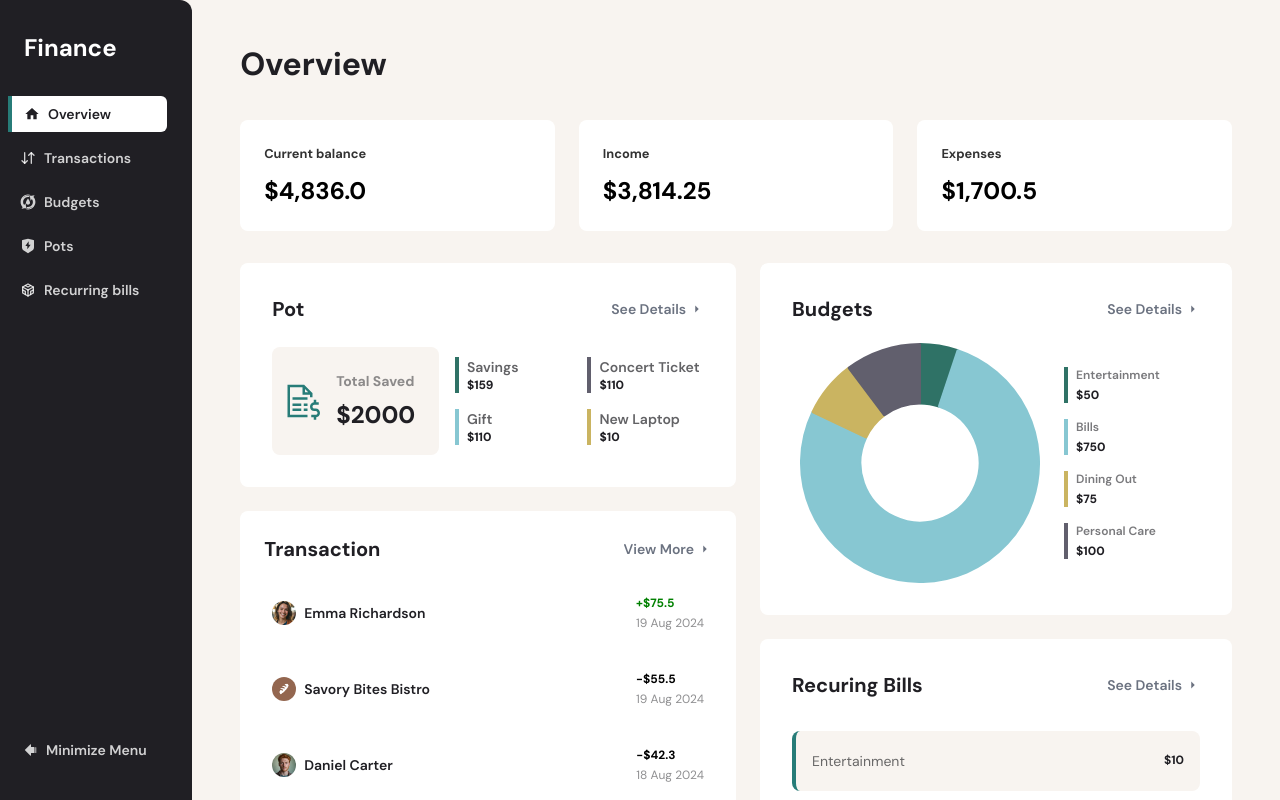
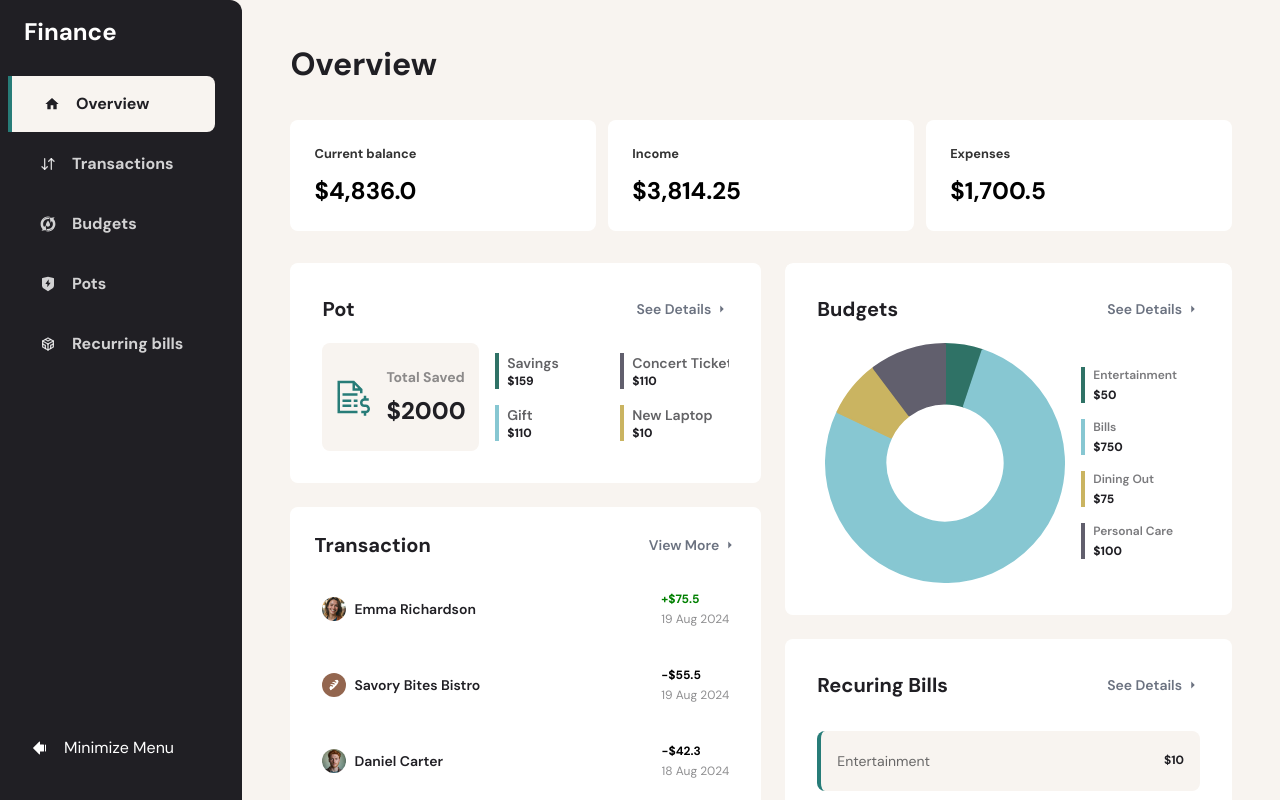
Before and after one commit to SandyAbasman/Personal-finance-app, a React (Vite) app: page / in a window 1280 px wide. Built offline with nearby package versions, Linux system fonts and the light colour scheme.

Commit message:
layout changes

```diff
--- a/src/App.jsx
+++ b/src/App.jsx
@@ -12,7 +12,7 @@ import ErrorPage from './pages/404'
 function App() {
   return (
     <div className=" w-screen h-screen flex   bg-background justify-start  flex-row">
-      <div className=" h-auto  hidden md:block">
+      <div className="w-[300px] h-full hidden md:flex  ">
         <Sidebar />
       </div>
 
--- a/src/component/BudgetBox.jsx
+++ b/src/component/BudgetBox.jsx
@@ -16,8 +16,8 @@ export default function BudgetBox() {
     <div className=" h-auto flex w-full flex-col justify-between gap-250  bg-white  items-start self-stretch flex-1 p-400 rounded-lg">
       <UpperBox title="Budgets" leftText="See Details" />
 
-      <div className="gap-[1rem] flex-1 flex flex-row justify-between items-center  self-stretch py-0 p-100">
-        <div className=" w-[240px] h-[240px] flex-shrink-0  ">
+      <div className="gap-[1rem] flex-1 flex md:flex-row flex-col justify-center md:justify-between items-center  self-stretch py-0 p-100">
+        <div className=" md:w-[240px] md:h-[240px] w-[150px] h-[150px] flex flex-col gap-[0.5rem] items-center self-stretch justify-center flex-shrink-0  ">
           <Doughnut
             data={{
               labels: data.budgets.map((name) => name.category),
@@ -32,13 +32,13 @@ export default function BudgetBox() {
             }}
           ></Doughnut>
         </div>
-        <div className=" w-1/2 flex flex-col gap-200 item-start justify-center p-2 ">
+        <div className=" md:flex md:flex-col grid gap-200 md:item-start md:item-center   md:justify-center w-full h-auto  grid-cols-2  ">
           {data.budgets.slice(0, 5).map((legend) => {
             return (
               <div
                 key={legend.name}
                 style={{ borderColor: legend.theme }}
-                className={`flex flex-col pl-2 justify-between item-start gap-1 border-l-4   `}
+                className={`flex flex-col pl-2 justify-between item-start gap-50 border-l-[4px]   `}
               >
                 <p className="text-blue/60 text-nowrap text-xs font-semibold  ">
                   {legend.category}
--- a/src/component/Pot.jsx
+++ b/src/component/Pot.jsx
@@ -5,7 +5,7 @@ import UpperBox from './UpperBox'
 
 export default function Pot() {
   return (
-    <div className="flex  flex-col justify-between md:gap-6 gap-2 w-full h-auto item-start self-stretch  bg-white  p-400 rounded-lg">
+    <div className="flex  flex-col justify-between  gap-250 w-full h-auto item-start self-stretch  bg-white  p-400 rounded-lg">
       <UpperBox title="Pot" leftText="See Details" />
       <div className="flex  flex-col  md:flex-row justify-between gap-4 items-center w-full h-auto ">
         <div className="md:w-2/5 w-full h-auto flex flex-row  bg-background justify-start rounded-lg items-center gap-4 py-6 p-2">
--- a/src/component/Sidebar.jsx
+++ b/src/component/Sidebar.jsx
@@ -15,10 +15,10 @@ function NavLink({ icon, text }) {
 
   return (
     <div
-      className={`${text?.toLowerCase() == currentpath && ' bg-white border-l-4 group   border-green text-blue'} flex flex-rol gap-2 group hover:cursor-pointer justify-start items-center py-2 pr-7 hover:border-l-4 hover:border-green pl-3 font-semibold rounded-tr-md rounded-br-md  hover:bg-white hover:text-blue`}
+      className={`${text?.toLowerCase() == currentpath && ' bg-background border-l-4 group    border-green  text-blue'}  py-200 px-400 flex  flex-row justify-start  items-center   group hover:cursor-pointer    gap-200 hover:border-l-4  hover:border-green   rounded-tr-lg rounded-br-lg  hover:bg-background hover:text-blue`}
     >
-      <span className="group-hover:text-green group-active:text-green">{icon}</span>
-      <p className="text-sm text-nowrap">{text}</p>
+      <span className="group-hover:text-green  group-active:text-green">{icon}</span>
+      <p className="text-[1rem] font-[700] flex-1 text-nowrap">{text}</p>
     </div>
   )
 }
@@ -33,10 +33,10 @@ export default function Sidebar() {
   return isOpen ? (
     <div
       className={
-        ' h-full py-4 pb-8 px-2  pr-300 flex  flex-col gap-300 justify-between items-start bg-blue rounded-tr-xl text-white'
+        '  h-full pb-300  flex  w-full  flex-col gap-300   items-start bg-blue rounded-tr-xl text-white self-stretch'
       }
     >
-      <div className=" font-light flex flex-col pr-2 gap-2   text-white/80">
+      <div className=" pr-300 max-h-[800px] font-light flex flex-col ml-2  gap-50 flex-1   text-white/80">
         {/* logo */}
         <h2 className="text-2xl p-4 text-white font-bold mb-2">Finance</h2>
         {/* Navigation links */}
@@ -59,7 +59,7 @@ export default function Sidebar() {
 
       <div
         onClick={() => openNav()}
-        className="flex flex-rol text-white/80 gap-2 text-sm  hover:cursor-pointer justify-start items-center text-nowrap py-2 pr-14 pl-4  font-semibold  hover:rounded-tr-md hover:rounded-br-md  hover:bg-white hover:text-blue"
+        className="py-200 px-400 flex  flex-row justify-start  items-center   group hover:cursor-pointer    gap-200 hover:border-l-4  hover:border-green   rounded-tr-lg rounded-br-lg  hover:bg-background hover:text-blue"
       >
         <span>
           <PiArrowFatLineLeftFill />
--- a/src/pages/overview.jsx
+++ b/src/pages/overview.jsx
@@ -8,9 +8,9 @@ import RecurringBills from '../component/RecurringBills'
 
 export default function Overview() {
   return (
-    <div className="w-full h-auto flex flex-col gap-400 px-500 py-400 item-center self-stretch ">
+    <div className="w-full h-auto flex flex-col gap-400 md:px-500 md:py-400 py-300 px-200 item-center self-stretch ">
       <h2 className="text-grey-900  font-[700] text-[2rem]">Overview</h2>
-      <div className="  w-full h-auto flex md:flex-nowrap justify-between gap-300 md:flex-row  flex-col ">
+      <div className="  w-full h-auto flex md:flex-nowrap justify-between gap-150 md:flex-row  flex-col ">
         <Balance heading="Current balance" amount={data.balance.current} />
         <Balance heading="Income" amount={data.balance.income} />
         <Balance heading="Expenses" amount={data.balance.expenses} />
```
